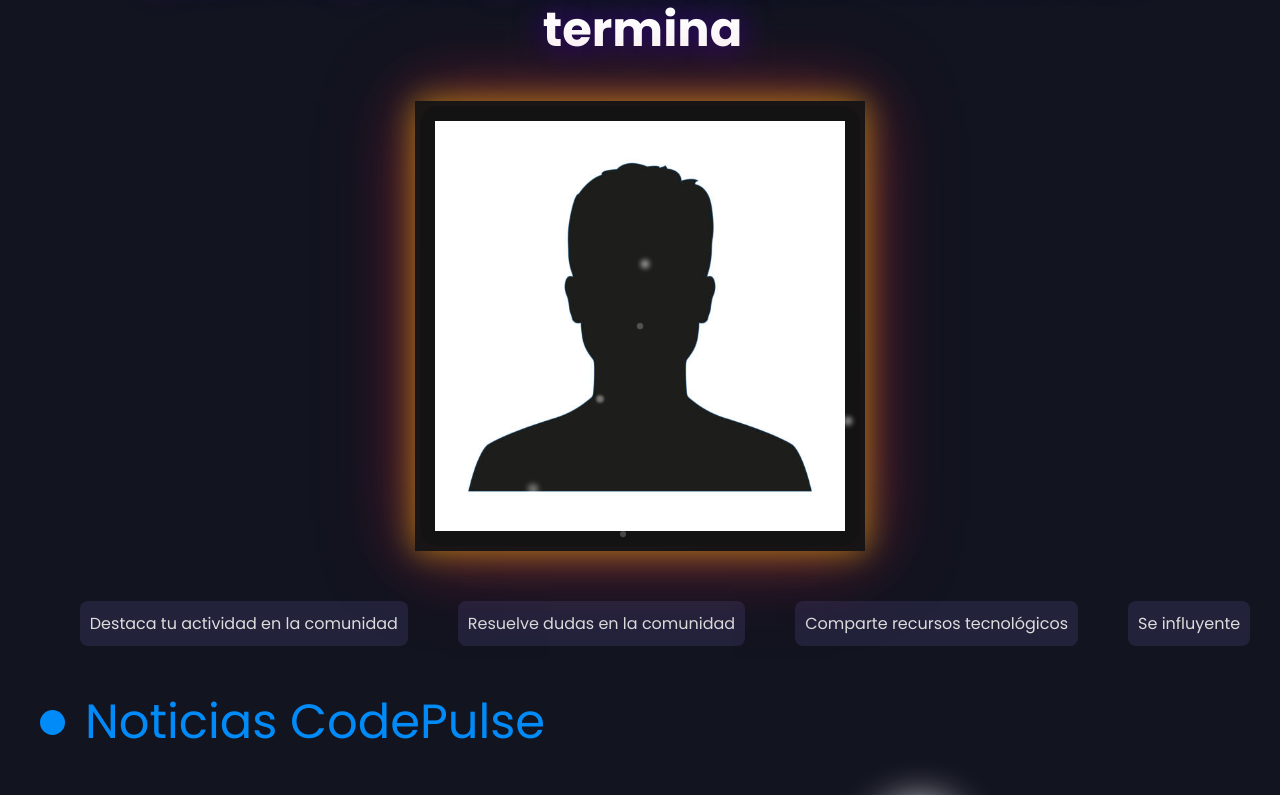
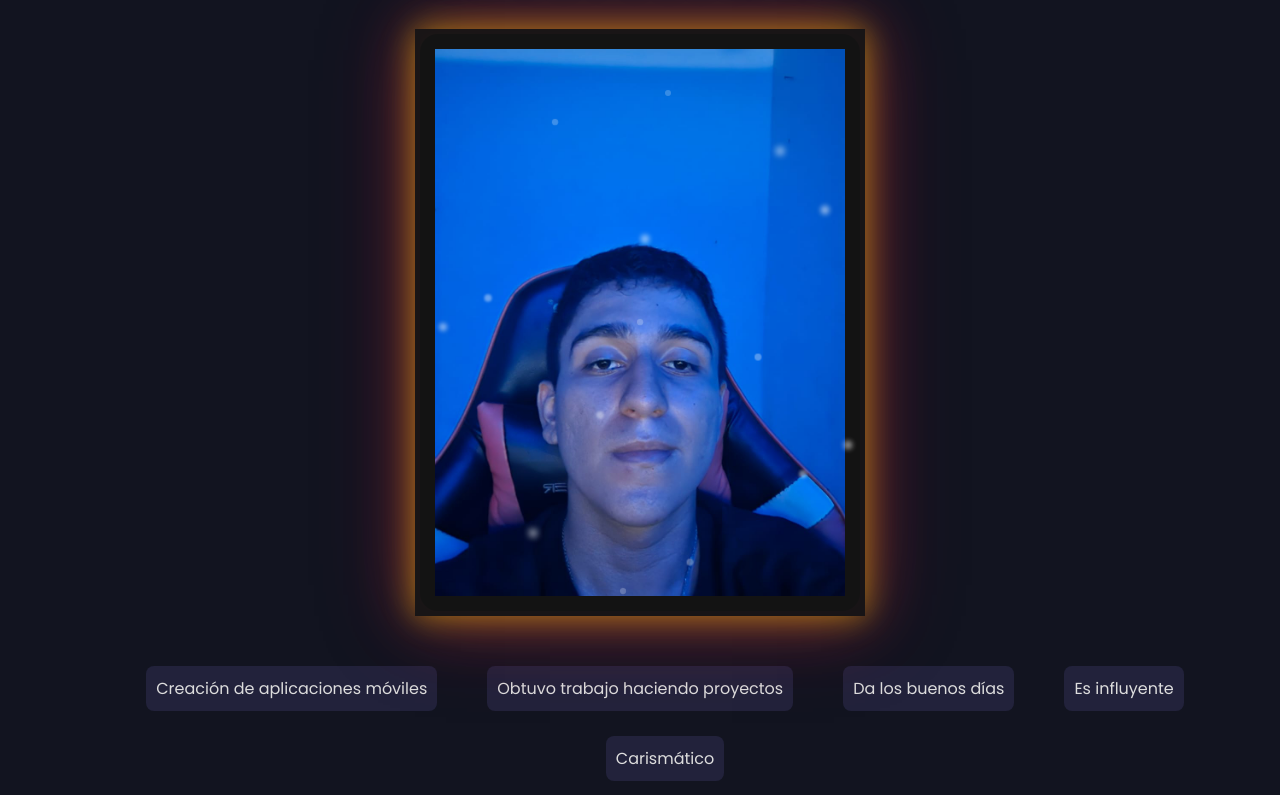
Before and after one commit to Mauricio2202/codenews, a React (Vite) app: page /contribuyente in a window 1280 px wide. Shown: the part 280-1075 px from the top of the page. Built offline with nearby package versions, Linux system fonts and the light colour scheme; a web font is replaced by a local one.

Commit message:
Nuevo colaborador del mes

```diff
--- a/src/components/Contribuyente.jsx
+++ b/src/components/Contribuyente.jsx
@@ -1,10 +1,10 @@
 import './Contribuyente.css'
 import Silueta from '../assets/silueta.jpg'
-import Dancar from '../assets/contributors/dancarDev.jpg';
+import Caballero from '../assets/contributors/caballero.jpg';
 
 function Contribuyente() {
 
-    let nameContributor = '¿Qué esperas para serlo?, el mes aún no termina';
+    let nameContributor = 'Isaias Caballero';
 
     return (
         <div>
@@ -15,7 +15,7 @@ function Contribuyente() {
             <h2 className='subtitle-contribuyente'>{ nameContributor }</h2><br />
             <section className='container-contribuyente'>
             <div className="marco">
-                <img src={ Silueta } alt="silueta" className="colaborator" />
+                <img src={ Caballero } alt="silueta" className="colaborator" />
                 {[...Array(15)].map((_, i) => (
                 <span key={i} className="estrellas"></span>
                 ))}
@@ -23,16 +23,21 @@ function Contribuyente() {
             </section><br /><br />
             <article className="features">
                 <div className="caracter">
-                    Destaca tu actividad en la comunidad
+                    Creación de aplicaciones móviles
                 </div>
                 <div className="caracter caract-i">
-                    Resuelve dudas en la comunidad
+                    Obtuvo trabajo haciendo proyectos
                 </div>
                 <div className="caracter">
-                    Comparte recursos tecnológicos
+                    Da los buenos días
                 </div>
                 <div className="caracter">
-                    Se influyente
+                    Es influyente
+                </div>
+            </article><br />
+            <article className="features">
+                <div className="caracter">
+                    Carismático
                 </div>
             </article>
         </div>
```
Also changed, not shown: src/assets/contributors/caballero.jpg (added).
